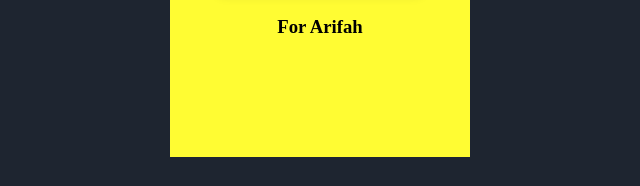
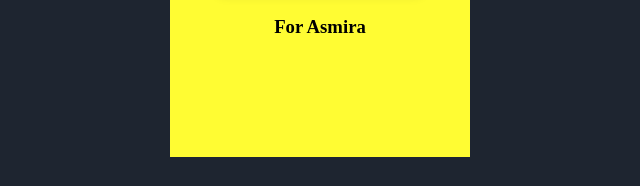
Before and after one commit to AdamYok/surprise, a plain HTML site: page index.html in a window 1280 px wide. Shown: the part 451-637 px from the top of the page, 320-960 px from the left. Drawn offline with Linux system fonts and the light colour scheme.

Commit message:
index.html

```diff
--- a/index.html
+++ b/index.html
@@ -15,7 +15,7 @@
   <div class="card">
     <div class="card-front">
       <img src="wish.jpg" alt="Placeholder Image" class="card-image">
-      <h3>For Arifah</h3>
+      <h3>For Asmira</h3>
     </div>
     <div class="card-back">
         <p>Selamat Hari Jadi, Asmira. Moga dipanjangkan umur dan dimurahkan rezeki dan dipermudahkan segala urusan. Tekan button bawah ni kalau nak tengok surprise. :)</p>
```
